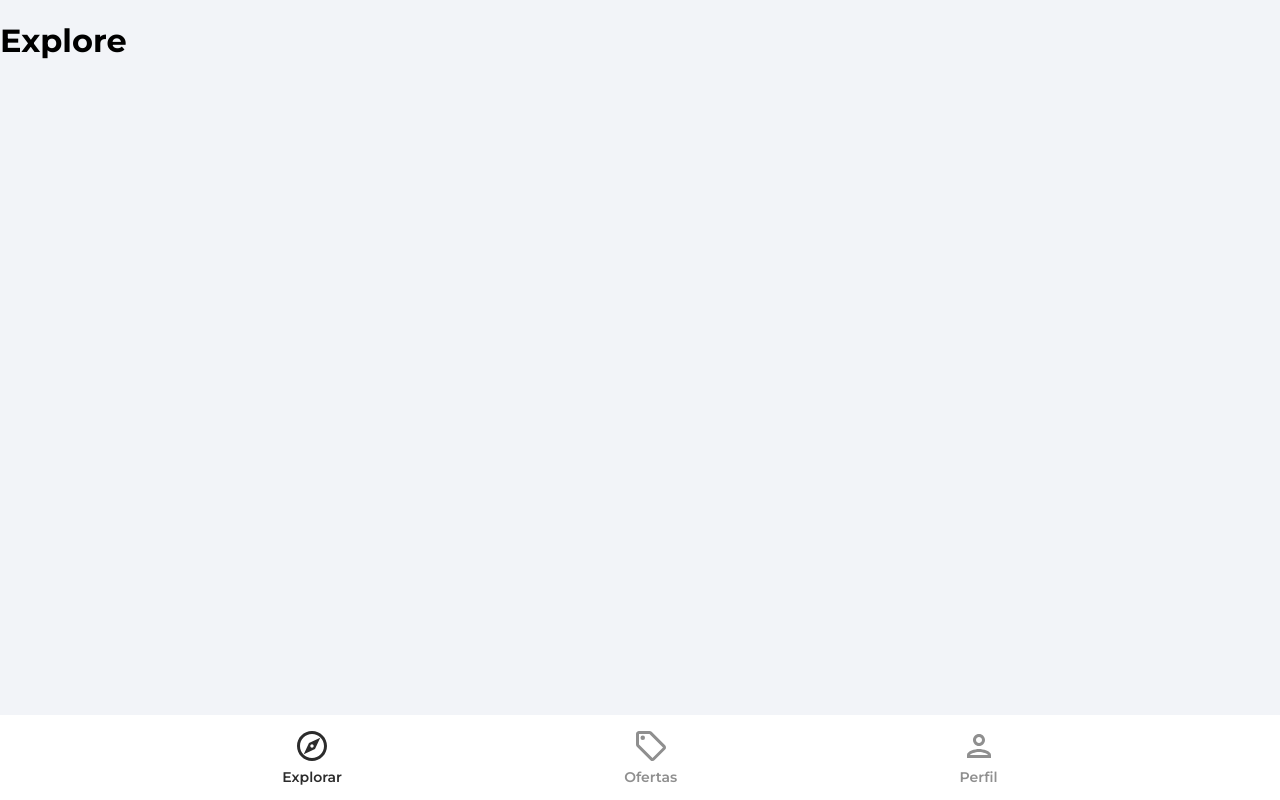
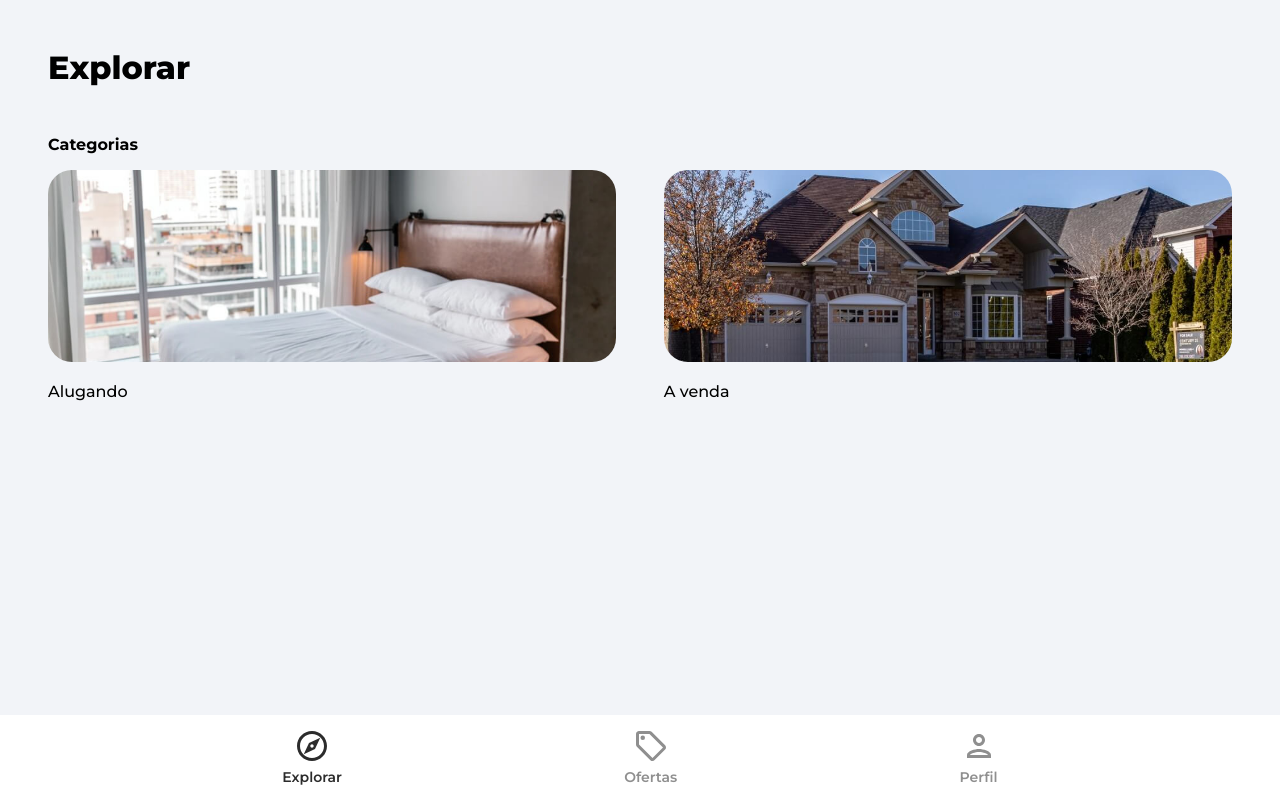
Before and after one commit to MatheusTrinca/house-marketplace, a React (Create React App) app: page / in a window 1280 px wide. Built offline with nearby package versions, Linux system fonts and the light colour scheme.

Commit message:
listings

```diff
--- a/src/App.js
+++ b/src/App.js
@@ -9,6 +9,7 @@
 import SignUp from './pages/SignUp';
 import Profile from './pages/Profile';
 import PrivateRoute from './components/PrivateRoute';
+import Category from './pages/Category';
 
 function App() {
   return (
@@ -17,6 +18,7 @@
         <Routes>
           <Route path="/" element={<Explore />} />
           <Route path="/offers" element={<Offers />} />
+          <Route path="/category/:categoryName" element={<Category />} />
           <Route path="/profile" element={<PrivateRoute />}>
             <Route path="/profile" element={<Profile />} />
           </Route>
--- /dev/null
+++ b/src/pages/Category.jsx
@@ -0,0 +1,90 @@
+import { useEffect, useState } from 'react';
+import { useParams } from 'react-router-dom';
+import {
+  collection,
+  getDocs,
+  query,
+  where,
+  orderBy,
+  limit,
+  startAfter,
+  serverTimestamp,
+} from 'firebase/firestore';
+import { db } from '../firebase.config';
+import { toast } from 'react-toastify';
+import Spinner from '../components/Spinner';
+
+const Category = () => {
+  const [listings, setListings] = useState(null);
+  const [loading, setLoading] = useState(true);
+
+  const params = useParams();
+
+  useEffect(() => {
+    const fetchListings = async () => {
+      try {
+        // Get Reference
+        const listingsRef = collection(db, 'listings');
+
+        // Create query
+        const q = query(
+          listingsRef,
+          where('type', '==', params.categoryName),
+          orderBy('timestamp', 'desc'),
+          limit(10)
+        );
+
+        // Execute query
+        const querySnap = await getDocs(q);
+
+        const listingsArr = [];
+
+        querySnap.forEach(doc =>
+          listingsArr.push({
+            id: doc.id,
+            data: doc.data(),
+          })
+        );
+
+        setListings(listingsArr);
+        setLoading(false);
+      } catch (error) {
+        toast.error('Algo deu errado');
+      }
+    };
+
+    fetchListings();
+  }, [params.categoryName]);
+
+  console.log(listings);
+
+  return (
+    <div className="category">
+      <header>
+        <p className="pageHeader">
+          {params.categoryName === 'rent' ? 'Alugando' : 'A venda'}
+        </p>
+      </header>
+
+      {loading ? (
+        <Spinner />
+      ) : listings && listings.length > 0 ? (
+        <>
+          <main>
+            <ul className="categoryListings">
+              {listings.map(listing => (
+                <h3 key={listing.id}>{listing.data.name}</h3>
+              ))}
+            </ul>
+          </main>
+        </>
+      ) : (
+        <p>
+          Sem locais para {params.categoryName === 'rent' ? 'alugar' : 'vender'}
+        </p>
+      )}
+    </div>
+  );
+};
+
+export default Category;
--- a/src/pages/Explore.jsx
+++ b/src/pages/Explore.jsx
@@ -1,7 +1,36 @@
+import { Link } from 'react-router-dom';
+import rentCategoryImage from '../assets/jpg/rentCategoryImage.jpg';
+import sellCategoryImage from '../assets/jpg/sellCategoryImage.jpg';
+
 const Explore = () => {
   return (
-    <div>
-      <h1>Explore</h1>
+    <div className="explore">
+      <header>
+        <p className="pageHeader">Explorar</p>
+      </header>
+
+      <main>
+        {/* Slider */}
+        <p className="exploreCategoryHeading">Categorias</p>
+        <div className="exploreCategories">
+          <Link to="/category/rent">
+            <img
+              src={rentCategoryImage}
+              alt="Alugar"
+              className="exploreCategoryImg"
+            />
+            <p className="exploreCategoryName">Alugando</p>
+          </Link>
+          <Link to="/category/sale">
+            <img
+              src={sellCategoryImage}
+              alt="Vender"
+              className="exploreCategoryImg"
+            />
+            <p className="exploreCategoryName">A venda</p>
+          </Link>
+        </div>
+      </main>
     </div>
   );
 };
```
